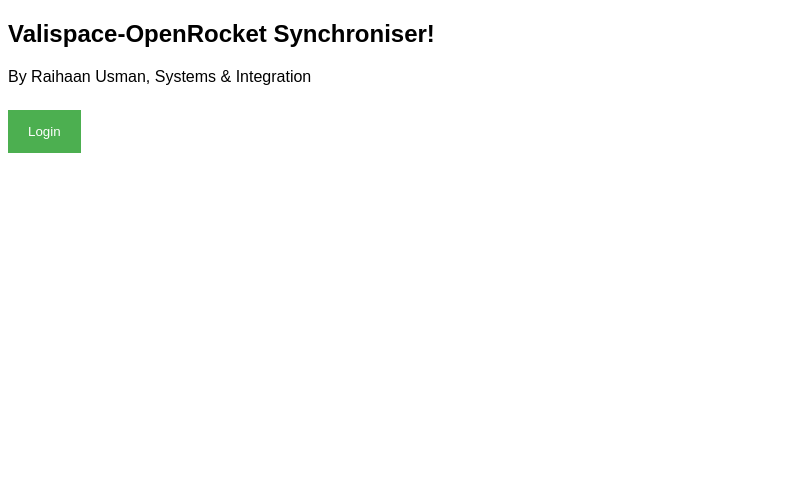
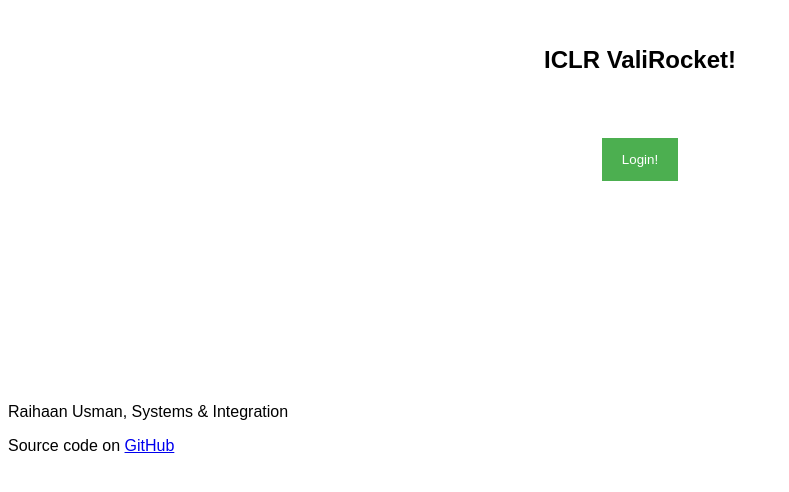
Before and after one commit to raihaan123/Valispace-OpenRocket-Integration, a Flask app: template templates/login.html in a window 1280 px wide. Shown: the top 492 px of the page, without its empty margins (0-789 px from the left). Run offline with Flask 2, Linux system fonts and the light colour scheme; the template is opened without the code that fills it, so the values that code supplies are empty; parts of the project's set-up code (start-up, migrations or seed data) failed here and were passed over.

Commit message:
cool updates

```diff
--- a/templates/login.html
+++ b/templates/login.html
@@ -127,10 +127,10 @@
 </head>
 <body>
 
-<h2>Valispace-OpenRocket Synchroniser!</h2>
-<p>By Raihaan Usman, Systems & Integration</p>
+</br>
+<h2><center>ICLR ValiRocket!</center></h2></br></br>
 
-<button onclick="document.getElementById('id01').style.display='block'" style="width:auto;">Login</button>
+<center><button onclick="document.getElementById('id01').style.display='block'" style="width:auto;">Login!</button></center>
 
 <div id="id01" class="modal">
 
@@ -167,6 +167,8 @@
     }
 }
 </script>
-
+</br></br></br></br></br></br></br></br></br></br></br>
+<p>Raihaan Usman, Systems & Integration</p>
+<p>Source code on <a href = "https://github.com/raihaan123/Valispace-OpenRocket-Integration">GitHub</a></p>
 </body>
 </html>
```
